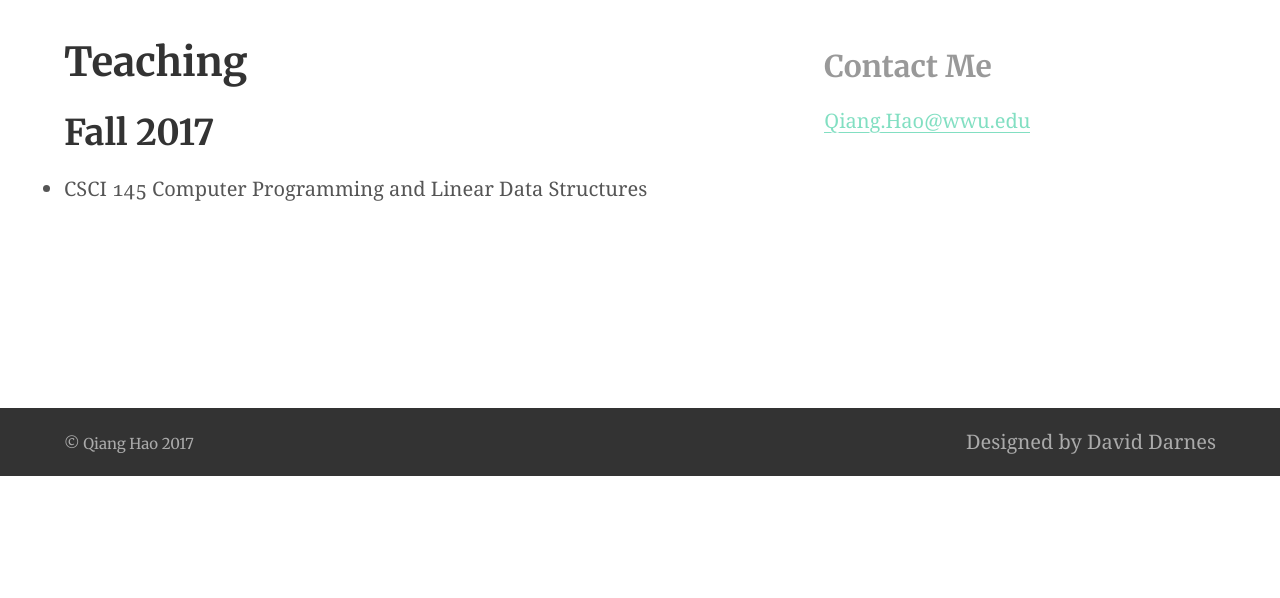
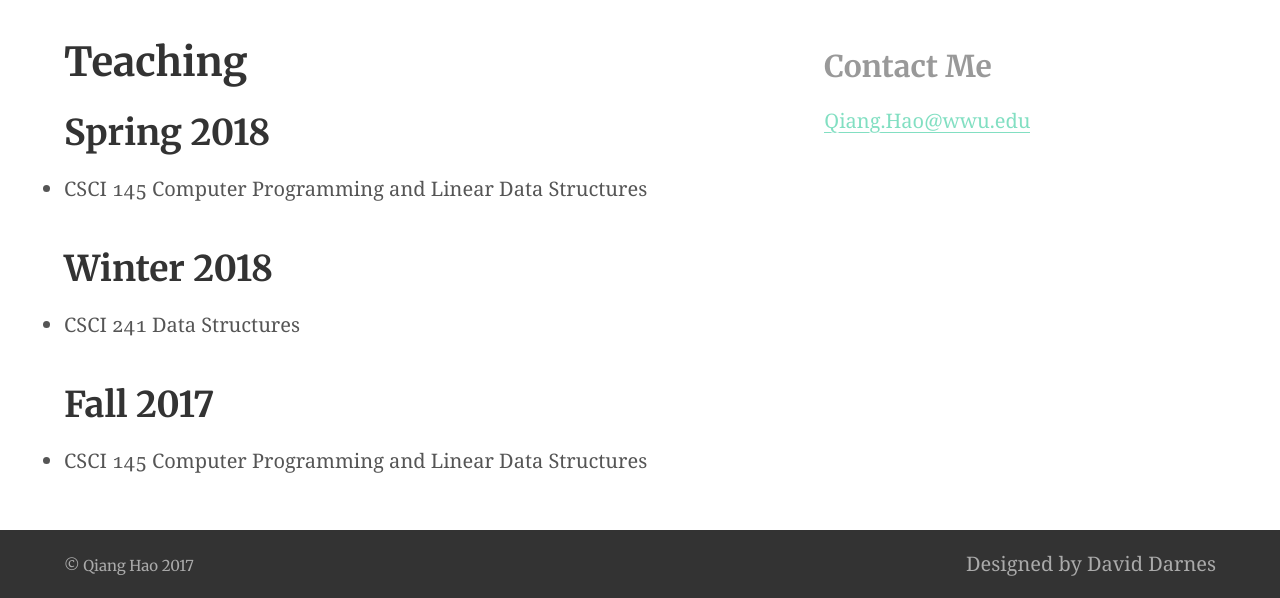
Before and after one commit to Neo-Hao/neo-hao.github.io, a Jekyll site: the page built from teaching.md, in a window 1280 px wide. Shown: the part 424-1022 px from the top of the page. Built offline with Jekyll 4.4.1, drawn with Linux system fonts in a browser that asks for light colours; before the commit the page ends 900 px from its top, so only the background shows below that.

Commit message:
teaching

```diff
--- a/teaching.md
+++ b/teaching.md
@@ -4,6 +4,14 @@ feature_image: "https://unsplash.it/1300/400?image=1060"
 aside: true
 ---
 
+## Spring 2018
+
+* CSCI 145 Computer Programming and Linear Data Structures
+
+## Winter 2018
+
+* CSCI 241 Data Structures
+
 ## Fall 2017
 
 * CSCI 145 Computer Programming and Linear Data Structures
```
Also changed, not shown: cv.md (+4 -0 lines).
